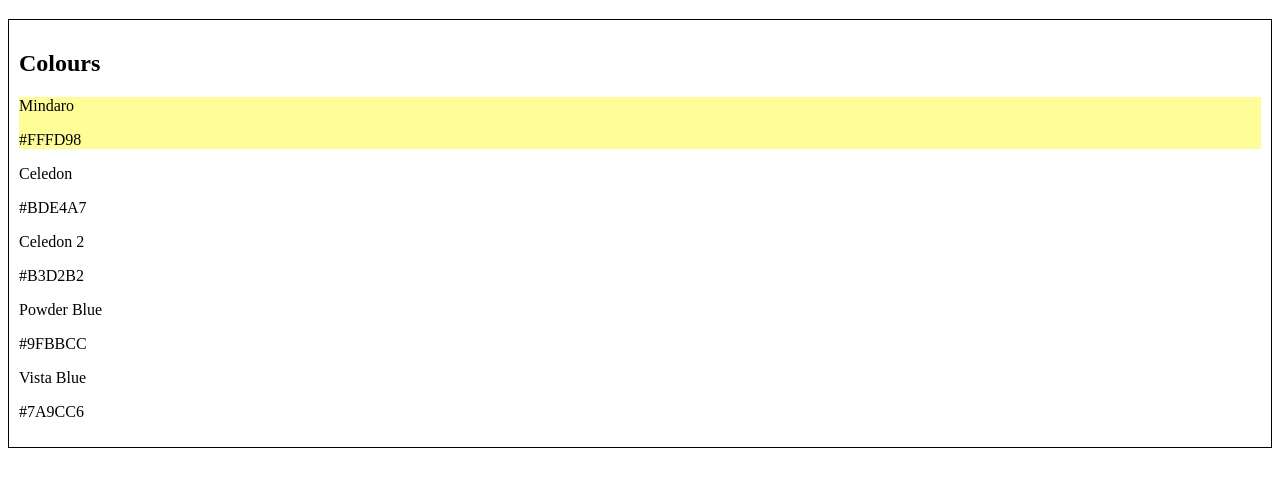
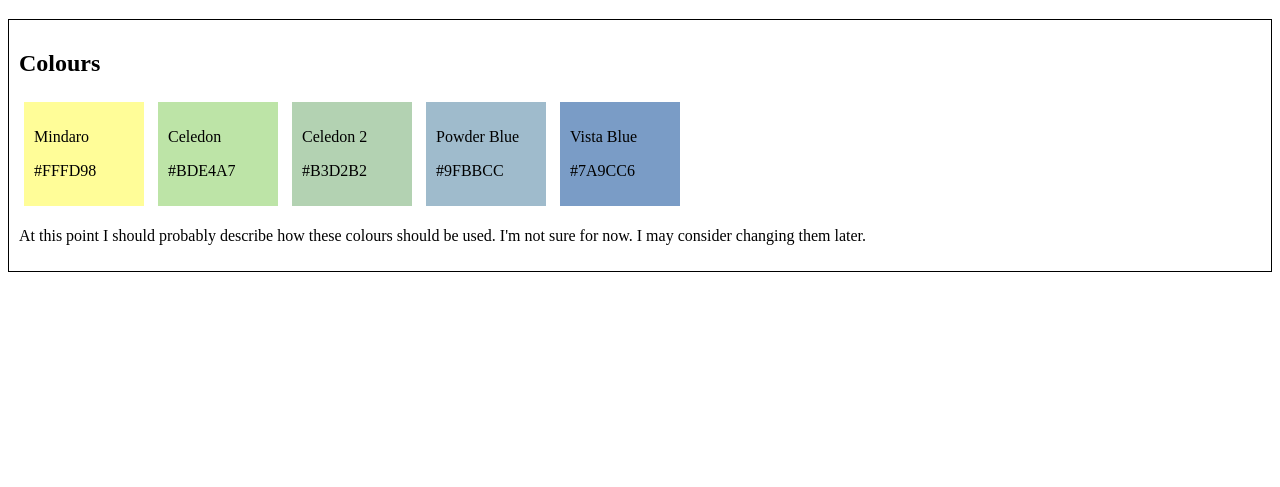
Before and after one commit to Kanorade/website-design-system, a plain HTML site: page starting/index.html in a window 1280 px wide. Shown: the part 61-548 px from the top of the page. Drawn offline with Linux system fonts and the light colour scheme.

Commit message:
Add colours for style guide

```diff
--- a/starting/index.html
+++ b/starting/index.html
@@ -10,27 +10,32 @@
     <h1>My website style guide</h1>
     <section>
         <h2>Colours</h2>
-        <div class="color container">
+        <div class="color-container">
             <div class="color-panel mindaro">
                 <p class="color-label">Mindaro</p>
                 <p class="color-value">#FFFD98</p>
             </div>
             <div class="color-panel celadon">
-                <p class="color-panel">Celedon</p>
+                <p class="color-label">Celedon</p>
                 <p class="color-value">#BDE4A7</p>
             </div>
             <div class="color-panel celadon2">
-                <p class="color-panel">Celedon 2</p>
+                <p class="color-label">Celedon 2</p>
                 <p class="color-value">#B3D2B2</p>
             </div>
             <div class="color-panel powder-blue">
-                <p class="color-panel">Powder Blue</p>
+                <p class="color-label">Powder Blue</p>
                 <p class="color-value">#9FBBCC</p>
             </div>
             <div class="color-panel vista-blue">
-                <p class="color-panel">Vista Blue</p>
+                <p class="color-label">Vista Blue</p>
                 <p class="color-value">#7A9CC6</p>
             </div>
+            <p>
+                At this point I should probably describe
+                how these colours should be used. I'm not sure
+                for now. I may consider changing them later.
+            </p>
         </div>
     </section>
 </body>
--- a/starting/styles.css
+++ b/starting/styles.css
@@ -6,3 +6,26 @@ section {
 .mindaro {
     background-color: #fffd98;
 }
+
+.celadon {
+    background-color: #bde4a7;
+}
+
+.celadon2 {
+    background-color: #b3d2b2;
+}
+
+.powder-blue {
+    background-color: #9fbbcc;
+}
+
+.vista-blue {
+    background-color: #7a9cc6;
+}
+
+.color-panel {
+    padding: 10px;
+    width: 100px;
+    display: inline-block;
+    margin: 5px;
+}
```
